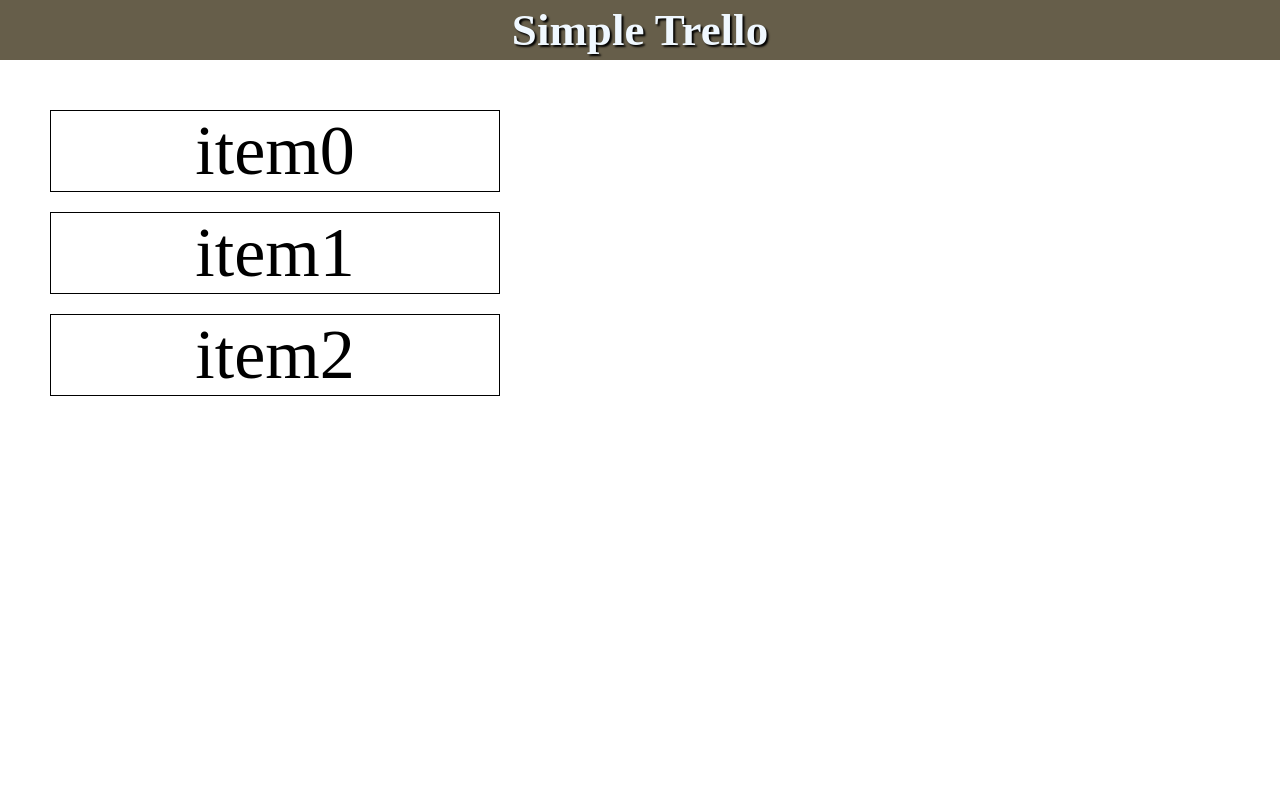
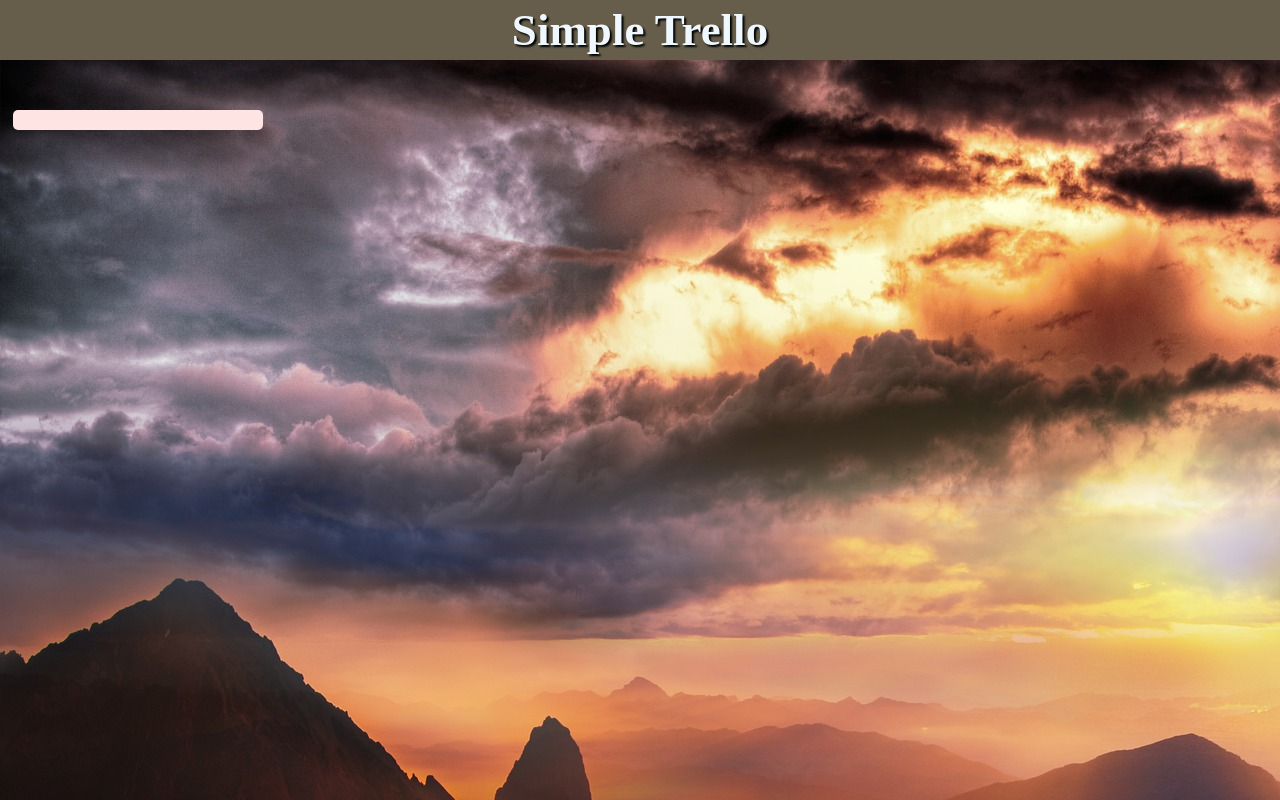
Before and after one commit to haya-y/trello-clone, a React (Create React App) app: page / in a window 1280 px wide. Built offline with nearby package versions, Linux system fonts and the light colour scheme.

Commit message:
[Add] TaskCardのコンポーネント作成

```diff
--- a/src/App.js
+++ b/src/App.js
@@ -1,7 +1,8 @@
 import React, { useState } from "react";
 import { DragDropContext, Draggable, Droppable } from "react-beautiful-dnd";
 import "./App.css";
-import Header from "./components/header/Header";
+import { Header } from "./components/header/Header";
+import { TaskCards } from "./components/task/TaskCards";
 
 function App() {
   const [items] = useState([...Array(3)].map((_, i) => ({ id: i, text: `item${i}` })));
@@ -12,10 +13,11 @@
   };
 
   return (
-    <div>
+    <div className="app">
       <Header />
+      <TaskCards />
 
-      <div className="dragDropArea">
+      {/* <div className="dragDropArea">
         <DragDropContext onDragEnd={onDragEnd}>
           <Droppable droppableId="droppable">
             {(provided) => (
@@ -39,7 +41,7 @@
             )}
           </Droppable>
         </DragDropContext>
-      </div>
+      </div> */}
     </div>
   );
 }
--- a/src/components/header/Header.jsx
+++ b/src/components/header/Header.jsx
@@ -1,6 +1,6 @@
 import React from "react";
 
-const Header = () => {
+export const Header = () => {
   return (
     <div>
       <header>
@@ -9,5 +9,3 @@
     </div>
   );
 };
-
-export default Header;
--- /dev/null
+++ b/src/components/task/TaskCard.jsx
@@ -0,0 +1,16 @@
+import React from "react";
+import { TaskCardDeleteButton } from "./button/TaskCardDeleteButton";
+import { TaskAddInput } from "./input/TaskAddInput";
+import { TaskCardTitle } from "./TaskCardTitle";
+import { Tasks } from "./Tasks";
+
+export const TaskCard = () => {
+  return (
+    <div className="taskCard">
+      <TaskCardTitle />
+      <TaskCardDeleteButton />
+      <TaskAddInput />
+      <Tasks />
+    </div>
+  );
+};
--- /dev/null
+++ b/src/components/task/TaskCardTitle.jsx
@@ -0,0 +1,5 @@
+import React from "react";
+
+export const TaskCardTitle = () => {
+  return <div></div>;
+};
--- /dev/null
+++ b/src/components/task/TaskCards.jsx
@@ -0,0 +1,12 @@
+import React from "react";
+import { AddTaskCardButton } from "./button/AddTaskCardButton";
+import { TaskCard } from "./TaskCard";
+
+export const TaskCards = () => {
+  return (
+    <div>
+      <TaskCard />
+      <AddTaskCardButton />
+    </div>
+  );
+};
--- /dev/null
+++ b/src/components/task/Tasks.jsx
@@ -0,0 +1,5 @@
+import React from "react";
+
+export const Tasks = () => {
+  return <div></div>;
+};
--- /dev/null
+++ b/src/components/task/button/AddTaskCardButton.jsx
@@ -0,0 +1,5 @@
+import React from "react";
+
+export const AddTaskCardButton = () => {
+  return <div></div>;
+};
--- /dev/null
+++ b/src/components/task/button/TaskCardDeleteButton.jsx
@@ -0,0 +1,5 @@
+import React from "react";
+
+export const TaskCardDeleteButton = () => {
+  return <div></div>;
+};
--- /dev/null
+++ b/src/components/task/input/TaskAddInput.jsx
@@ -0,0 +1,5 @@
+import React from "react";
+
+export const TaskAddInput = () => {
+  return <div></div>;
+};
--- a/src/index.css
+++ b/src/index.css
@@ -17,3 +17,17 @@
   margin-bottom: 50px;
   background-color: rgb(102, 94, 74);
 }
+
+.app {
+  background: url(../src/images/mountain.jpg);
+  background-repeat: no-repeat;
+  height: 100vh;
+}
+
+.taskCard {
+  width: 250px;
+  padding: 10px;
+  margin: 10px 1%;
+  background-color: rgb(288, 228, 228);
+  border-radius: 5px;
+}
```
Also changed, not shown: src/images/mountain.jpg (added).
